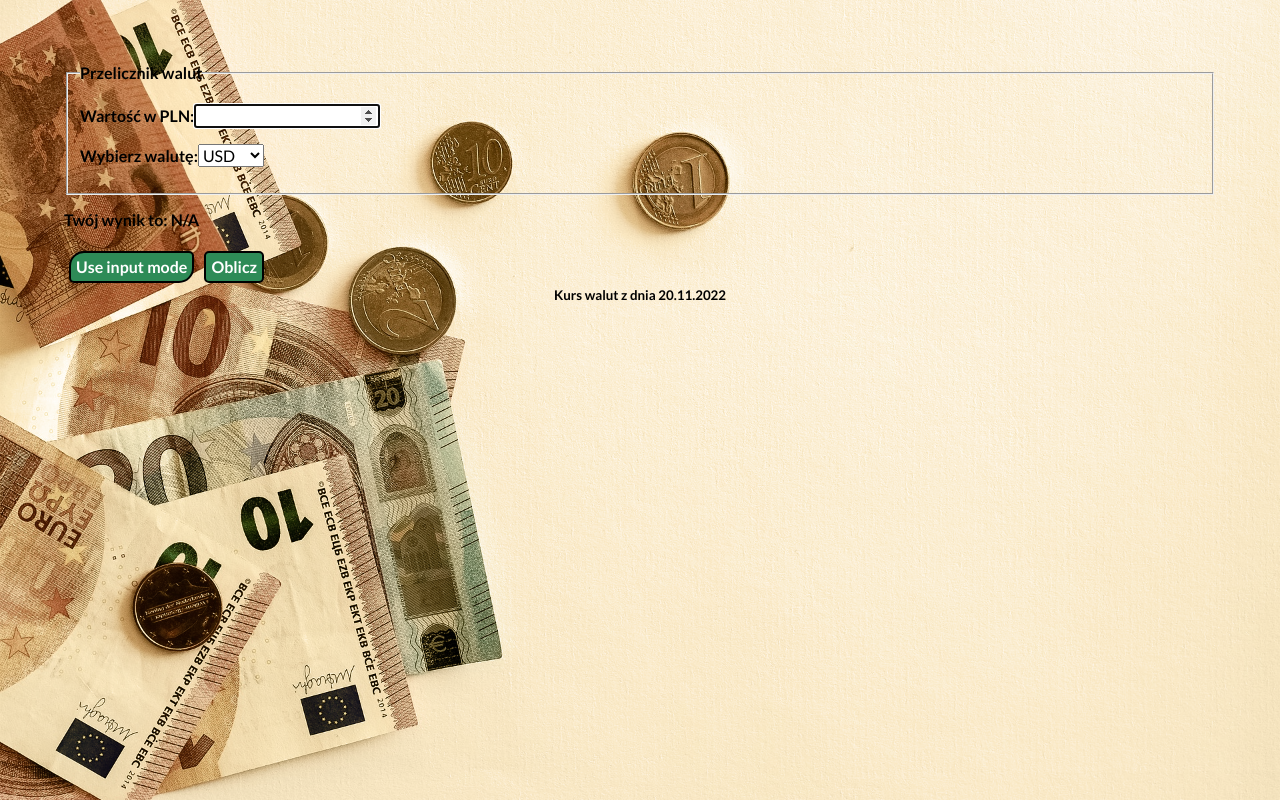
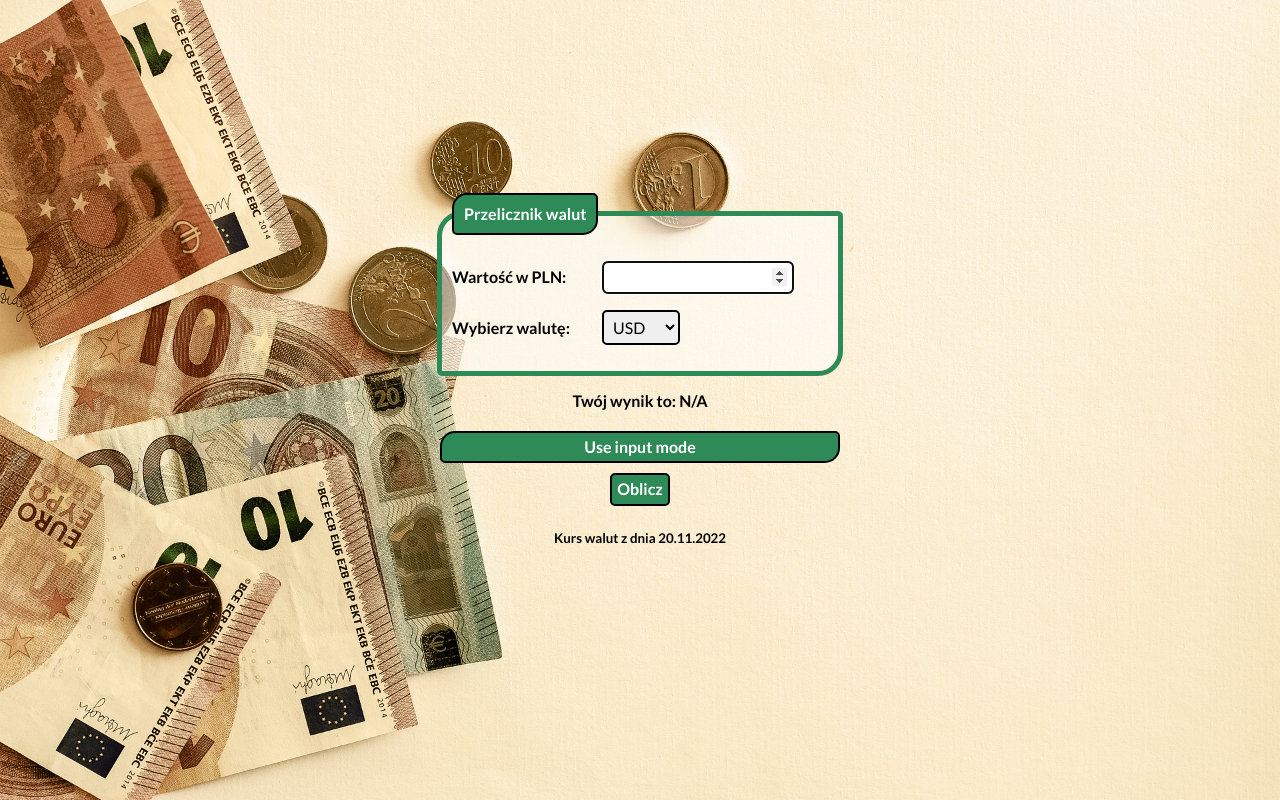
Before and after one commit to MaciejKurpiecki/currencyConverter.react, a React (Create React App) app: page / in a window 1280 px wide. Built offline with nearby package versions, Linux system fonts and the light colour scheme.

Commit message:
Form and input modules added

```diff
--- a/src/App.js
+++ b/src/App.js
@@ -1,31 +1,15 @@
 import Footer from './Footer';
 import Buttons from './Buttons';
+import Input from './Input';
+import Form from './Form';
 
 function App() {
   return (
     <main>
-      <form className="form">
-        <fieldset className="form__fieldset">
-          <legend className="form__legend">Przelicznik walut</legend>
-          <p>
-            <label>
-              <span className="form__labelText">Wartość w PLN:</span>
-              <input name="amountPln" className="form__field" type="number" step="0.01" autoFocus />
-
-            </label>
-          </p>
-          <p>
-            <label><span className="form__labelText">Wybierz walutę:</span>
-              <select name="currency" className="form__field">
-                <option value="USD">USD</option>
-                <option value="EUR">EURO</option>
-                <option value="GBP">GBP</option>
-              </select></label>
-          </p>
-        </fieldset>
-        <p className="form__paragraph">Twój wynik to: <strong>N/A</strong></p>
-        <Buttons/>
-      </form>
+      <Form
+        mainContent={<Input />}
+        extraContent={<Buttons />}
+      />
       <Footer date="20.11.2022" />
     </main>
   );
--- /dev/null
+++ b/src/Form/index.js
@@ -0,0 +1,10 @@
+import './style.css'
+
+const Form = ({ mainContent, extraContent }) => (
+    <form className="form">
+        {mainContent}
+        {extraContent}
+    </form>
+);
+
+export default Form;
--- /dev/null
+++ b/src/Form/style.css
@@ -0,0 +1,7 @@
+.form {
+    max-width: 450px;
+    padding: 20px;
+    margin: 15% auto 0;
+    display: flex;
+    flex-direction: column;
+}
--- /dev/null
+++ b/src/Input/index.js
@@ -0,0 +1,32 @@
+import './style.css'
+
+const Input = () => (
+    <>
+        <fieldset className="input__fieldset">
+            <legend className="input__legend">Przelicznik walut</legend>
+            <p>
+                <label>
+                    <span className="input__labelText">Wartość w PLN:</span>
+                    <input
+                        name="amountPln"
+                        className="input__field"
+                        type="number"
+                        step="0.01"
+                        autoFocus />
+                </label>
+            </p>
+            <p>
+                <label>
+                    <span className="input__labelText">Wybierz walutę:</span>
+                    <select name="currency" className="input__field">
+                        <option value="USD">USD</option>
+                        <option value="EUR">EURO</option>
+                        <option value="GBP">GBP</option>
+                    </select></label>
+            </p>
+        </fieldset>
+        <p className="input__paragraph">Twój wynik to: <strong>N/A</strong></p>
+    </>
+);
+
+export default Input;
--- /dev/null
+++ b/src/Input/style.css
@@ -0,0 +1,30 @@
+.input__paragraph {
+    text-align: center;
+    flex-grow: 1;
+}
+
+.input__labelText {
+    width: 150px;
+    display: inline-block;
+}
+
+.input__legend {
+    background-color: #2e8b57;
+    color: #fff;
+    border: 2px solid black;
+    padding: 10px;
+    border-radius: 15px 5px;
+}
+
+.input__fieldset {
+    border: 5px solid #2e8b57;
+    padding: 10px;
+    border-radius: 25px 5px;
+    background-color: #ffffff86;
+}
+
+.input__field {
+    padding: 5px;
+    border: 2px solid black;
+    border-radius: 5px;
+}
--- a/src/index.css
+++ b/src/index.css
@@ -11,7 +11,7 @@ html {
 body {
   font-family: 'Lato', sans-serif;
   font-weight: bold;
-  margin:5%;
+  margin: 5%;
   background-image: url(/images/background.jpg);
   background-repeat: no-repeat;
   background-position: center;
```
